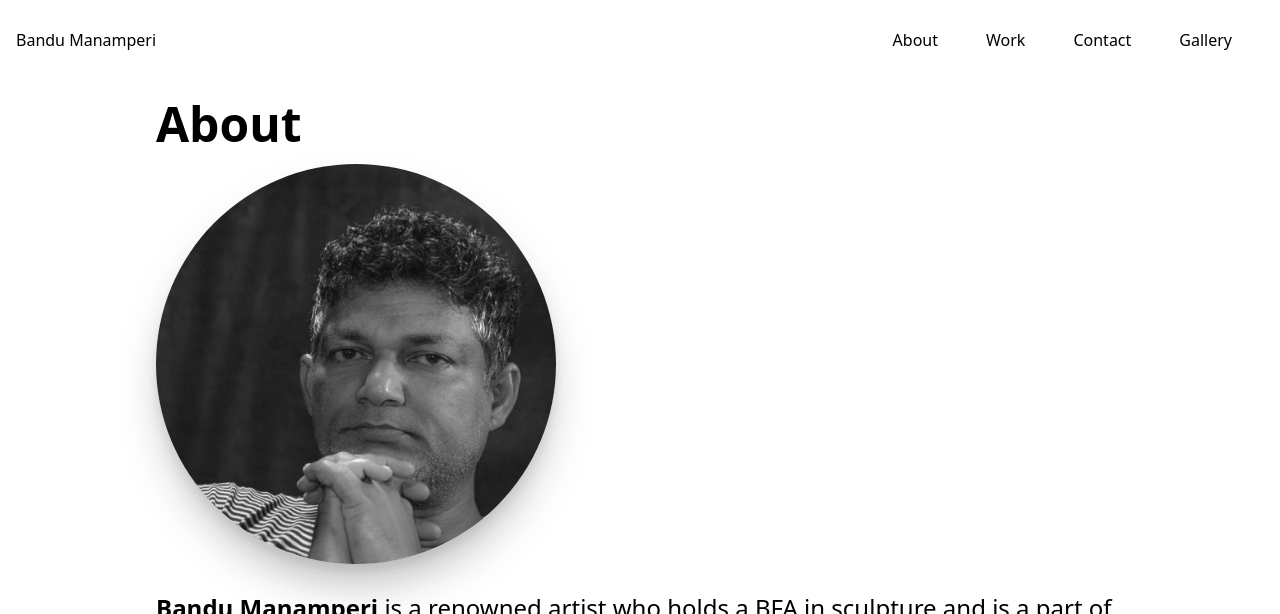
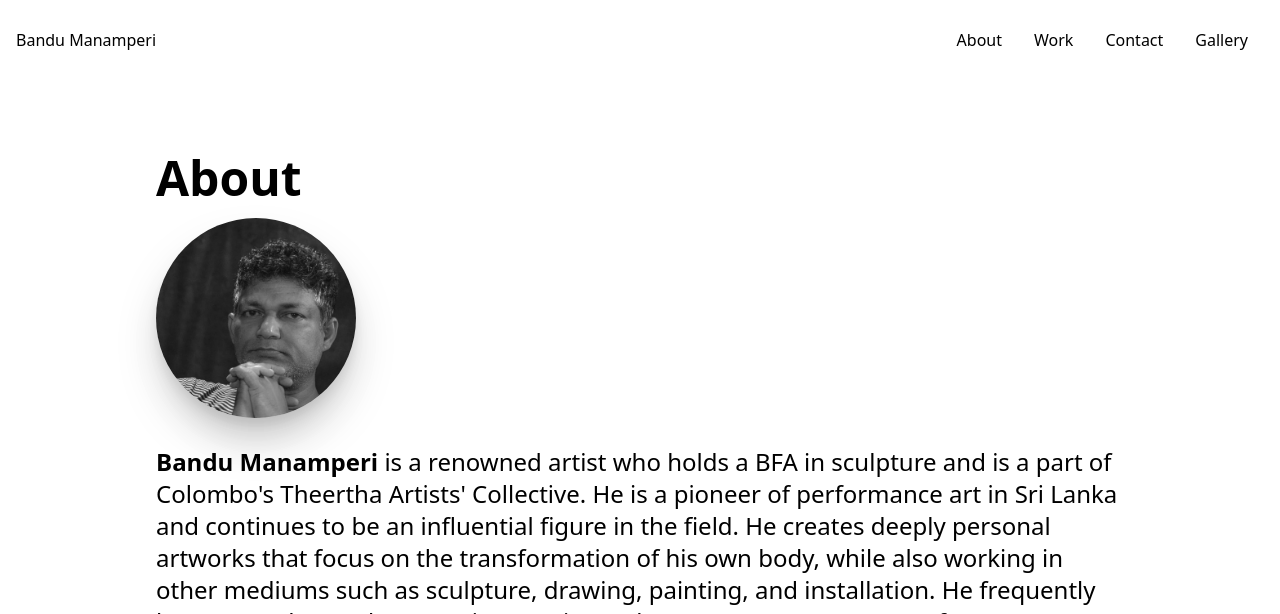
Before and after one commit to rashodkorala/bandumanamperi, a Next.js app: page / in a window 1280 px wide. Shown: the top 614 px of the page. Built offline with nearby package versions, Linux system fonts and the light colour scheme.

Commit message:
add more assets

```diff
--- a/src/Components/About.tsx
+++ b/src/Components/About.tsx
@@ -16,9 +16,9 @@ const About = (props: Props) => {
   const image = {
     id: 1,
     src: "/Assets/profile.jpeg",
-    span: "grayscale drop-shadow-xl shadow-2xl md:w-[400px] md:h-[400px] rounded-full w-[200px] h-[200px]",
+    span: "grayscale drop-shadow-xl shadow-2xl w-[200px] h-[200px] rounded-full",
     width: 500,
-    height: 1500,
+    height: 1200,
   };
   const [isPopupOpen, setIsPopupOpen] = useState(false);
   const [scroll, setScroll] = useState(true);
@@ -28,8 +28,8 @@ const About = (props: Props) => {
   };
 
   return (
-    <div id="about" className="w-full bg-white snap-always snap-start mt-[100px]">
-      <div className="max-w-[1000px] mx-auto px-4 flex flex-col justify-center h-full text-black xsm:px-5">
+    <div id="about" className="w-full bg-white md:h-screen justify-center items-center">
+      <div className="max-w-[1000px] mx-auto px-4 flex flex-col h-full justify-center text-black xsm:px-5">
         <h1 className="font-bold text-3xl xsm:text-4xl sm:text-5xl">About</h1>
         <div className="flex flex-col py-4 gap-3">
           <div className="">
--- a/src/Components/Navbar.tsx
+++ b/src/Components/Navbar.tsx
@@ -14,7 +14,7 @@ const Navbar = (props: Props) => {
   const HandleClick = () => setNav(!nav);
 
   return (
-    <div className=" bg-white fixed w-full h-[80px] flex justify-between items-center px-4 text-black z-50 top-0">
+    <div className=" bg-white w-full h-[50px] sm:h-[80px] flex justify-between items-center px-4 text-black z-50 top-0">
       <div className="z-50">
         <h1>Bandu Manamperi</h1>
         {/* <img src={Logo} alt="logo" style={{ width: "50px" }} /> */}
@@ -23,9 +23,9 @@ const Navbar = (props: Props) => {
       <div className="hidden md:flex">
         <ul className="flex">
           {navLinks.map((link, index) => (
-            <li className="mr-4" key={index}>
-              <Link href={link.path} legacyBehavior scroll={link.title === "Gallery" ? false : true}>
-                <LinkS activeClass="active" to={link.scrollTo} smooth={true} duration={500} offset={-200}>
+            <li className="py-4" key={index}>
+              <Link href={link.path} legacyBehavior scroll={link.scroll}>
+                <LinkS activeClass="active" to={link.scrollTo} smooth={true} duration={500} offset={link.offset}>
                   {link.title}
                 </LinkS>
               </Link>
@@ -41,8 +41,8 @@ const Navbar = (props: Props) => {
       <ul className={!nav ? "hidden" : "absolute top-0 left-0 w-full h-screen bg-white flex flex-col justify-center items-center z-10"}>
         {navLinks.map((link, index) => (
           <li className="py-4" key={index}>
-            <Link href={link.path} legacyBehavior scroll={false}>
-              <LinkS activeClass="active" to={link.scrollTo} smooth={true} duration={500} onClick={HandleClick}>
+            <Link href={link.path} legacyBehavior scroll={link.scroll}>
+              <LinkS activeClass="active" to={link.scrollTo} smooth={true} duration={500} onClick={HandleClick} offset={link.offset}>
                 {link.title}
               </LinkS>
             </Link>
--- a/src/Components/Work.tsx
+++ b/src/Components/Work.tsx
@@ -1,22 +1,30 @@
-import React from "react";
+import React, { useState } from "react";
 import Slider from "./subComponents/imageSlideShow/Slider";
 
 type Props = {};
 const Work = (props: Props) => {
+  const [hoveredSlideIndex, setHoveredSlideIndex] = useState(0);
+
   return (
-    <div id="work" className="w-full bg-white snap-center snap-always">
-      <div className="max-w-[1000px] mx-auto px-4 flex flex-col justify-center h-full text-black xsm:px-5">
+    <div id="work" className="w-full bg-white snap-start snap-proximity h-screen items-start">
+      <div className="max-w-[1000px] mx-auto px-4 flex flex-col justify-start  h-full text-black xsm:px-5">
         <div className="flex">
           <h1 className="font-bold text-3xl xsm:text-4xl sm:text-5xl">Work</h1>
         </div>
         <div className="flex">
-          <Slider />
+          <Slider hoveredSlideIndex={hoveredSlideIndex} setHoveredSlideIndex={setHoveredSlideIndex} />
         </div>
 
         <div className=" p-2 flex flex-col md:grid md:grid-flow-col md:grid-cols-3 gap-3">
-          <button className="bg-black text-white rounded-[25px] py-3">Paintings and Drawings</button>
-          <button className="bg-black text-white rounded-[25px] py-3">Preformances</button>
-          <button className="bg-black text-white rounded-[25px] py-3">Sculptures and Installations</button>
+          <button className="bg-black text-white rounded-[25px] py-3" onClick={() => setHoveredSlideIndex(1)}>
+            Paintings and Drawings
+          </button>
+          <button className="bg-black text-white rounded-[25px] py-3" onClick={() => setHoveredSlideIndex(2)}>
+            Preformances
+          </button>
+          <button className="bg-black text-white rounded-[25px] py-3" onClick={() => setHoveredSlideIndex(3)}>
+            Sculptures and Installations
+          </button>
         </div>
       </div>
     </div>
--- a/src/Components/subComponents/imageSlideShow/Slider.jsx
+++ b/src/Components/subComponents/imageSlideShow/Slider.jsx
@@ -1,8 +1,8 @@
-import React, { useState } from "react";
+import React, { useState, useEffect } from "react";
 import { BsChevronCompactLeft, BsChevronCompactRight } from "react-icons/bs";
 import { BsDot } from "react-icons/bs";
 
-function Slider() {
+const Slider = ({ hoveredSlideIndex, setHoveredSlideIndex }) => {
   const slides = [
     {
       url: "https://images.unsplash.com/photo-1531297484001-80022131f5a1?ixlib=rb-4.0.3&ixid=MnwxMjA3fDB8MHxwaG90by1wYWdlfHx8fGVufDB8fHx8&auto=format&fit=crop&w=2620&q=80",
@@ -40,8 +40,21 @@ function Slider() {
     setCurrentIndex(slideIndex);
   };
 
+  useEffect(() => {
+    const interval = setInterval(() => {
+      nextSlide();
+    }, 5000);
+
+    return () => clearInterval(interval);
+    // eslint-disable-next-line react-hooks/exhaustive-deps
+  }, [currentIndex]);
+
+  useEffect(() => {
+    if (hoveredSlideIndex) setCurrentIndex(hoveredSlideIndex);
+  }, [hoveredSlideIndex]);
+
   return (
-    <div className="max-w-[1400px] h-[400px] md:h-[600px] xl:h-[780px] w-full m-auto py-16 px-4 relative group">
+    <div className="max-w-[1400px] h-[400px] md:h-[530px] lg:h-[580px] w-full m-auto py-5 px-4 relative group">
       <div
         style={{ backgroundImage: `url(${slides[currentIndex].url})` }}
         className="w-full h-full rounded-2xl bg-center bg-cover duration-500"></div>
@@ -62,6 +75,6 @@ function Slider() {
       </div>
     </div>
   );
-}
+};
 
 export default Slider;
--- a/src/data/linksData.ts
+++ b/src/data/linksData.ts
@@ -3,10 +3,10 @@ import { FaFacebook, FaPhoneAlt, FaInstagram, FaTwitter, FaMapMarkerAlt } from "
 import { HiOutlineMail } from "react-icons/hi";
 
 export const navLinks = [
-  { title: "About", path: "/#about", scrollTo: "about" },
-  { title: "Work", path: "/#work", scrollTo: "work" },
-  { title: "Contact", path: "/#contact", scrollTo: "contact" },
-  { title: "Gallery", path: "/gallery", scrollTo: "" },
+  { title: "About", path: "/#about", scrollTo: "about", offset: -200, scroll: false },
+  { title: "Work", path: "/#work", scrollTo: "work", offset: -50, scroll: false },
+  { title: "Contact", path: "/#contact", scrollTo: "contact", offset: 0, scroll: false },
+  { title: "Gallery", path: "/gallery", scrollTo: "", offset: 0, scroll: true },
 ];
 
 export const socialLinks = [
```
Also changed, not shown: public/Assets/paintings/thousondEggs.jpg (added).
